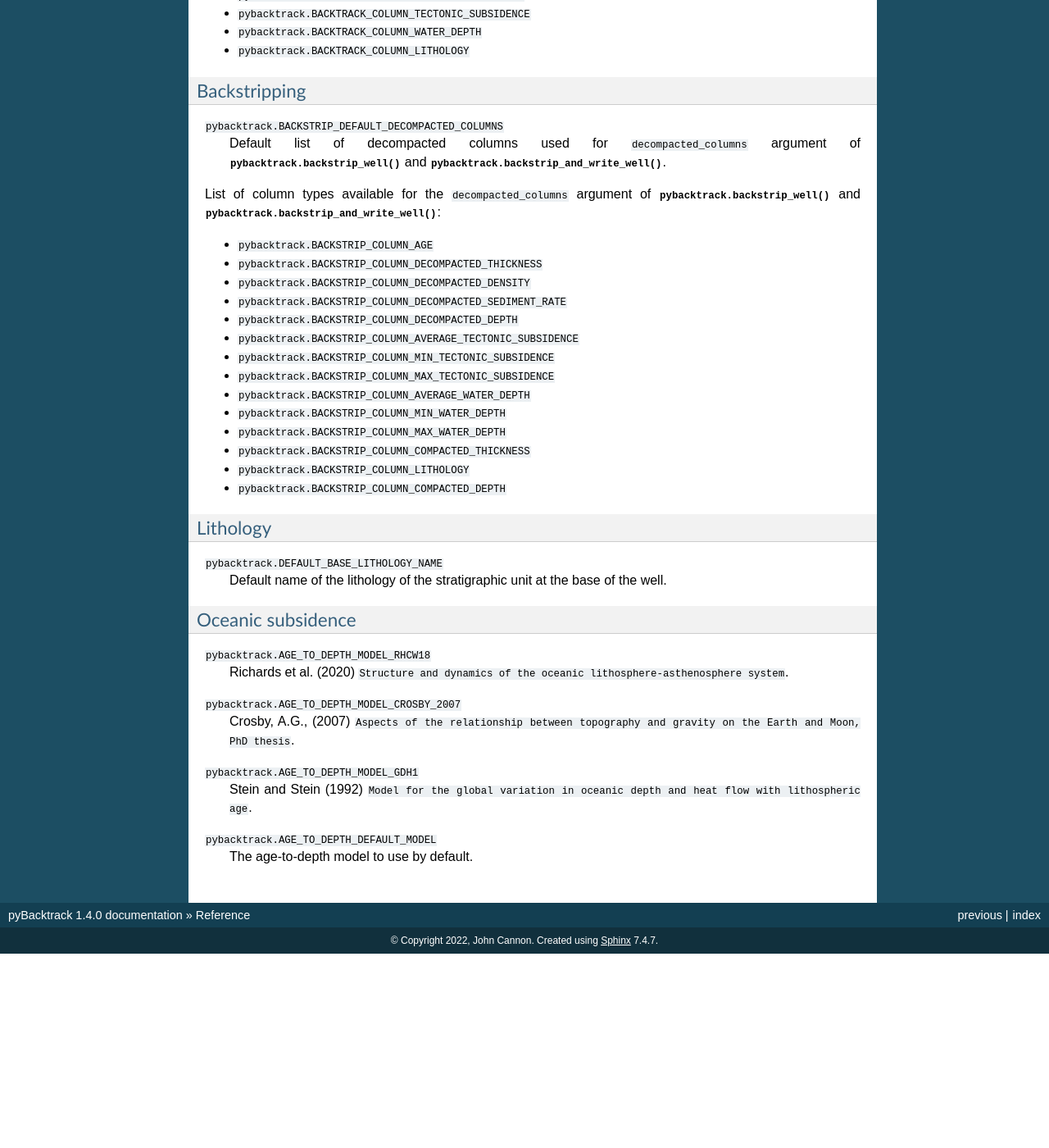
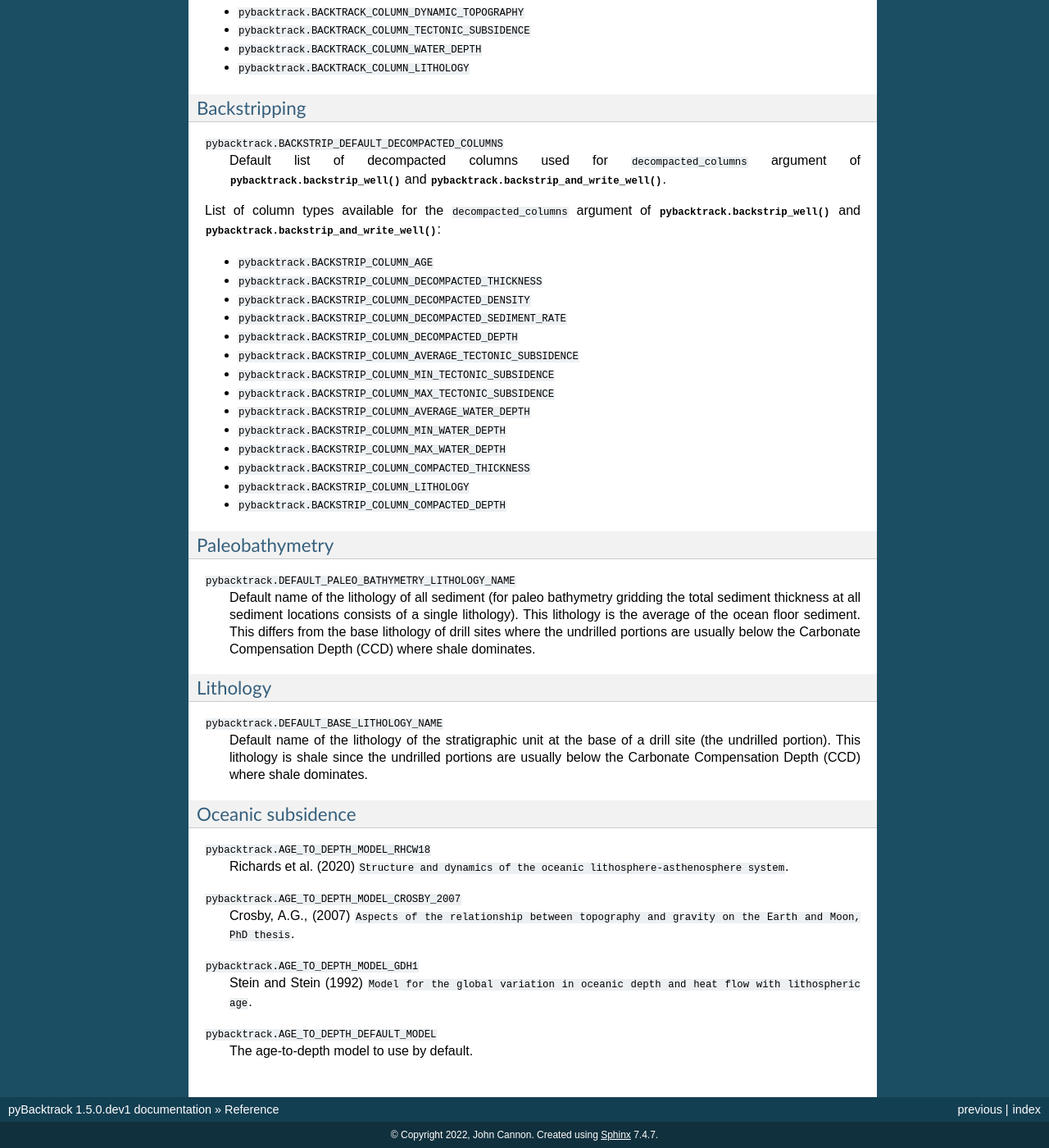
Before and after one commit to EarthByte/pyBacktrack, a Sphinx documentation site: the page built from docs/pybacktrack_reference.rst, in a window 1280 px wide and 1400 px high, scrolled down 10688 px. Shown: the whole window at 82% size. Built offline with Sphinx 7.4.7, drawn with Linux system fonts in a browser that asks for light colours; before the commit the page ends 11851 px from its top, so only the background shows below that; some of the changed text lies outside the part shown.

Commit message:
Paleo bathymetry gridding defaults to Average_ocean_floor_sediment lithology (instead of Shale).

```diff
--- a/docs/pybacktrack_reference.rst
+++ b/docs/pybacktrack_reference.rst
@@ -471,11 +471,21 @@
 - ``pybacktrack.BACKSTRIP_COLUMN_LITHOLOGY``
 - ``pybacktrack.BACKSTRIP_COLUMN_COMPACTED_DEPTH``
 
+Paleobathymetry
+^^^^^^^^^^^^^^^
+
+``pybacktrack.DEFAULT_PALEO_BATHYMETRY_LITHOLOGY_NAME``
+  Default name of the lithology of all sediment (for paleo bathymetry gridding the total sediment thickness at all
+  sediment locations consists of a single lithology). This lithology is the average of the ocean floor sediment.
+  This differs from the base lithology of drill sites where the undrilled portions are usually below the
+  Carbonate Compensation Depth (CCD) where shale dominates.
+
 Lithology
 ^^^^^^^^^
 
 ``pybacktrack.DEFAULT_BASE_LITHOLOGY_NAME``
-  Default name of the lithology of the stratigraphic unit at the base of the well.
+  Default name of the lithology of the stratigraphic unit at the base of a drill site (the undrilled portion).
+  This lithology is shale since the undrilled portions are usually below the Carbonate Compensation Depth (CCD) where shale dominates.
 
 Oceanic subsidence
 ^^^^^^^^^^^^^^^^^^
--- a/pybacktrack/__init__.py
+++ b/pybacktrack/__init__.py
@@ -47,7 +47,8 @@
     reconstruct_backtrack_bathymetry as reconstruct_paleo_bathymetry, \
     generate_lon_lat_points, \
     write_bathymetry_grids as write_paleo_bathymetry_grids, \
-    reconstruct_backtrack_bathymetry_and_write_grids as reconstruct_paleo_bathymetry_grids
+    reconstruct_backtrack_bathymetry_and_write_grids as reconstruct_paleo_bathymetry_grids, \
+    DEFAULT_LITHOLOGY_NAME as DEFAULT_PALEO_BATHYMETRY_LITHOLOGY_NAME
 
 from .lithology import \
     Lithology, \
@@ -146,6 +147,7 @@
     'generate_lon_lat_points',
     'write_paleo_bathymetry_grids',
     'reconstruct_paleo_bathymetry_grids',
+    'DEFAULT_PALEO_BATHYMETRY_LITHOLOGY_NAME',
     # From lithology module...
     'Lithology',
     'read_lithologies_file',
--- a/pybacktrack/version.py
+++ b/pybacktrack/version.py
@@ -1,2 +1,2 @@
-__version__ = '1.4.0'
+__version__ = '1.5.0.dev1'
 VERSION = __version__
```
Also changed, not shown: docs/pybacktrack_paleo_bathymetry.rst (+6 -1 lines), 2 other files.
